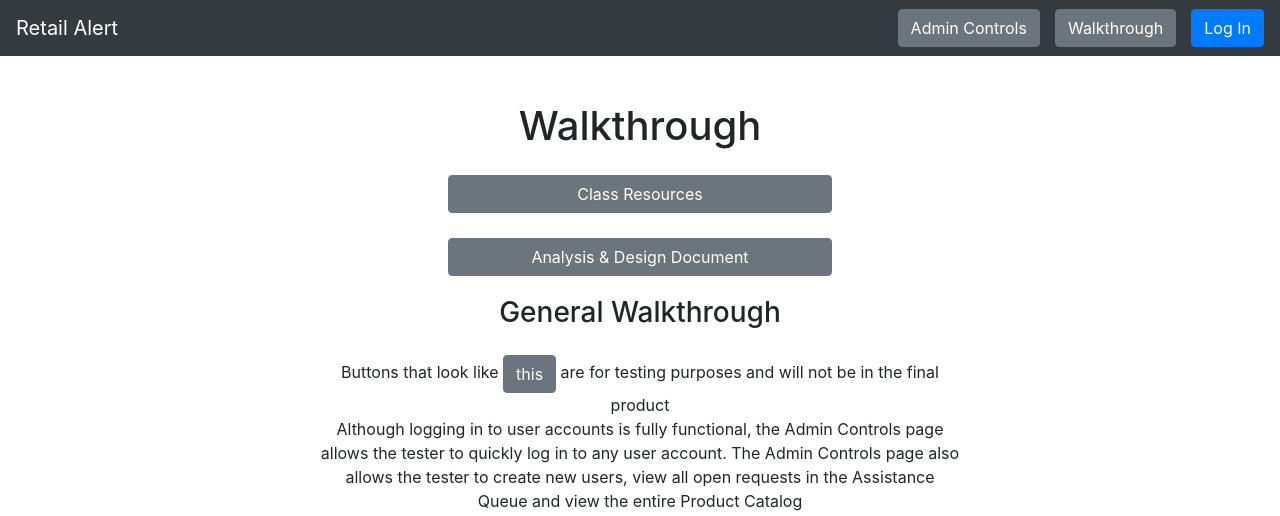
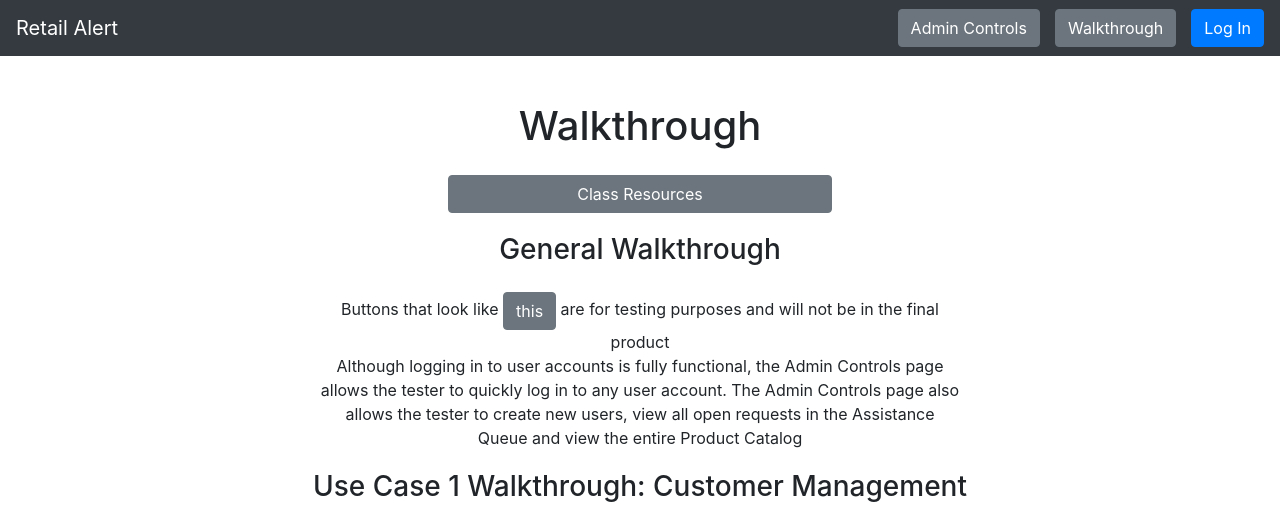
Before and after one commit to bboss29/bboss29.github.io, a PHP site: page /projects/RetailAlert/walkthrough.php in a window 1280 px wide. Shown: the top 516 px of the page. Run offline with PHP 8.4, Linux system fonts and the light colour scheme; some libraries are stand-ins or nearby versions.

Commit message:
updated readmes

```diff
--- a/projects/RetailAlert/walkthrough.php
+++ b/projects/RetailAlert/walkthrough.php
@@ -8,8 +8,6 @@ include('includes/header.php');
 <h1>Walkthrough</h1>
 <div style="margin: 25px auto auto auto; width: 30%;min-width: 300px">
     <a href="./401-RESOURCES" class="btn btn-secondary btn-block">Class Resources</a>
-</div><div style="margin: 25px auto auto auto; width: 30%;min-width: 300px">
-    <a href="./401-RESOURCES/ADD.pdf" class="btn btn-secondary btn-block">Analysis & Design Document</a>
 </div>
 
 <h3>General Walkthrough</h3>
```
Also changed, not shown: projects/LEYE Hardware Inventory/readme.md, projects/NBN Accounting/diagram.png (added), projects/NBN Accounting/readme.md (added), projects/Purchasing Project/readme.md (added), projects/RetailAlert/readme.md (added), projects/Shopping List/entity-relationship.png (added), projects/Shopping List/readme.md (added), projects/Shopping List/schema.png (added), projects/readme.md (added), 1 other file.
